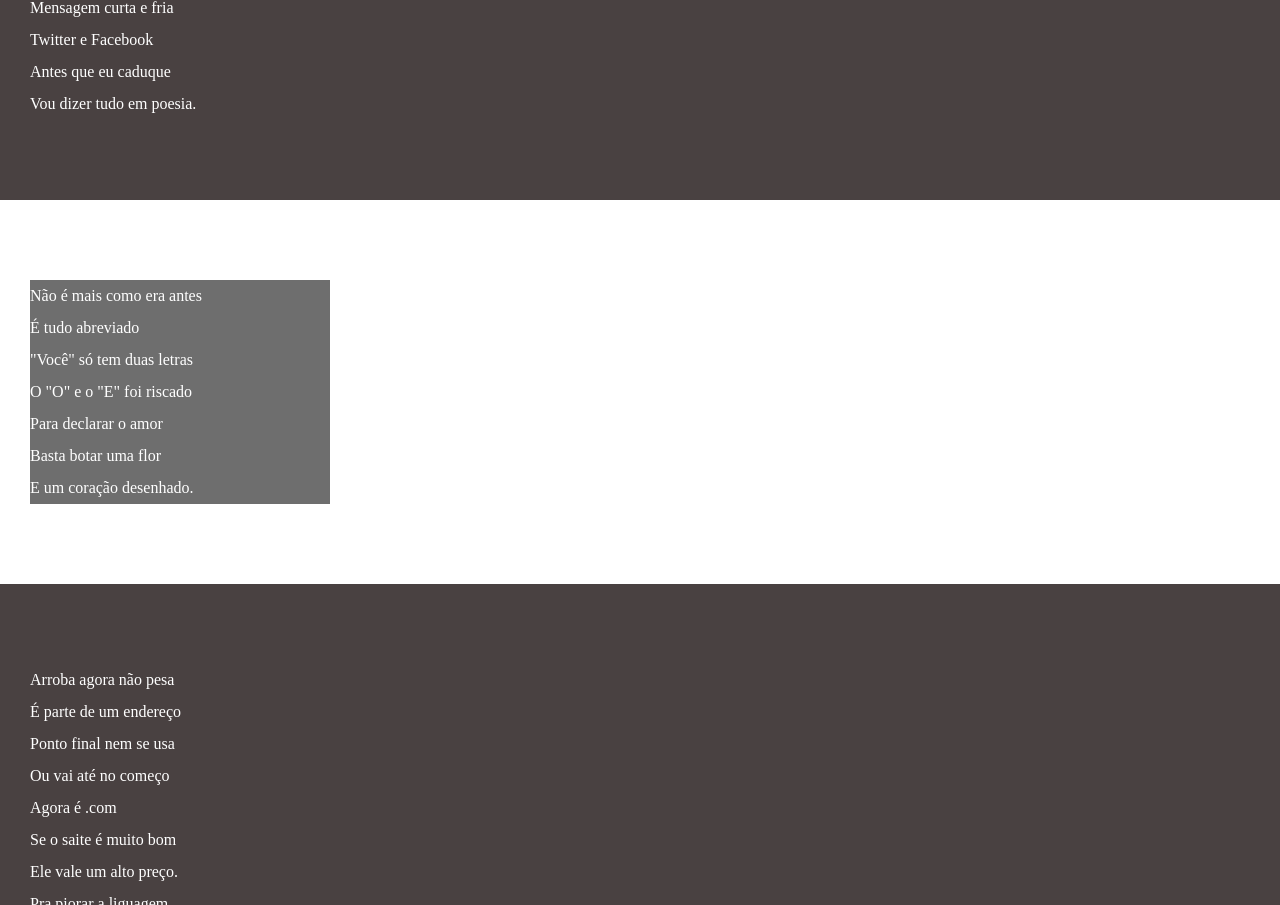
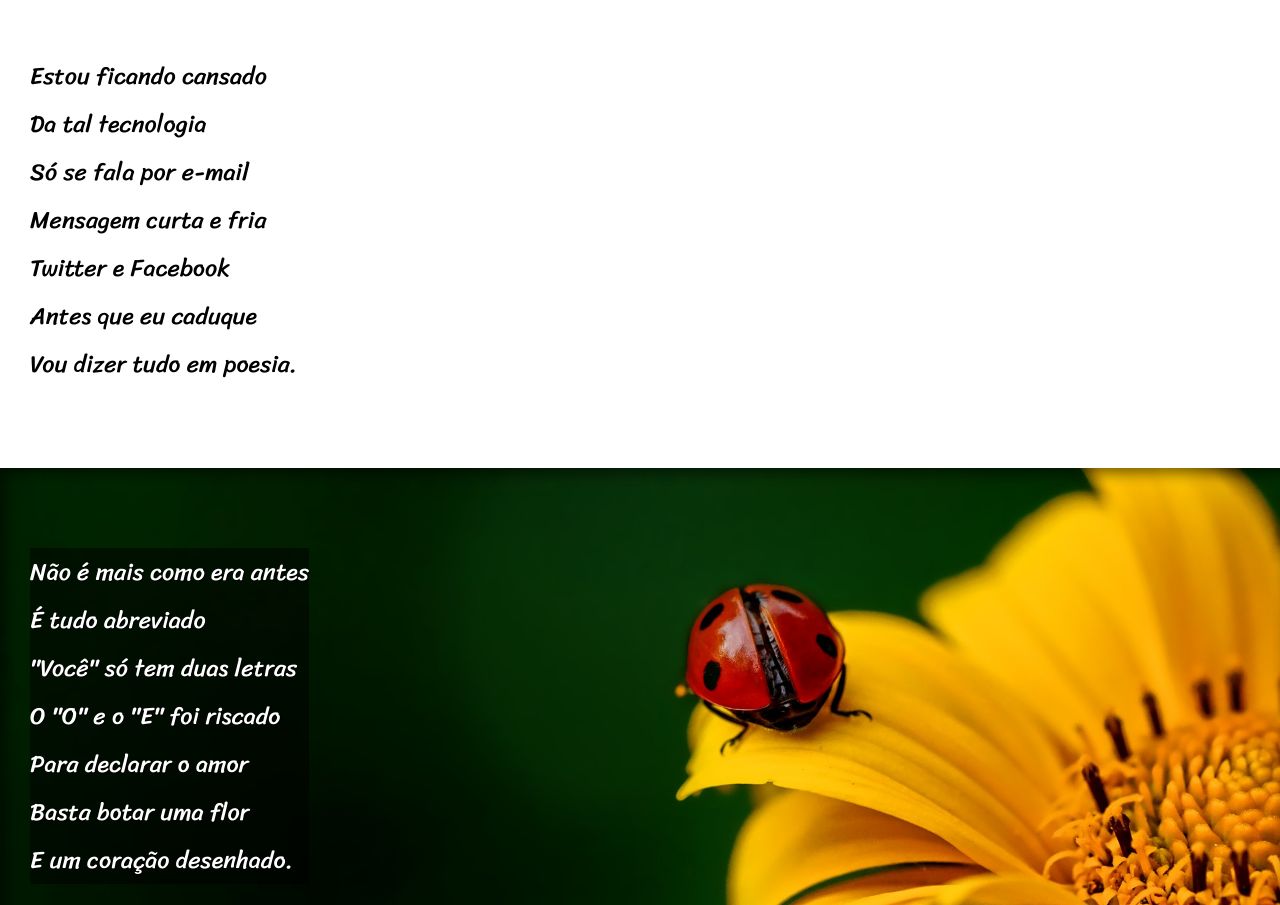
Before and after one commit to hijoaop/html-css, a plain HTML site: page projeto/index.html in a window 1280 px wide. Shown: the part 289-1194 px from the top of the page. Drawn offline with Linux system fonts and the light colour scheme.

Commit message:
finalização

```diff
--- a/projeto/index.html
+++ b/projeto/index.html
@@ -33,7 +33,7 @@
             </p>
         </section>
 
-        <section class="imagem">
+        <section class="imagem" id="img1">
             <p>Não é mais como era antes <br>
                 É tudo abreviado<br>
 
@@ -78,7 +78,7 @@
                 Decifre esse rabisco.<br></p>
         </section>
 
-        <section class="imagem">
+        <section class="imagem" id="img2">
             <p>Tenho saudade das cartas<br>
                 Escritas com a própria mão<br>
 
--- a/projeto/style.css
+++ b/projeto/style.css
@@ -1,4 +1,11 @@
 @charset "UTF-8";
+
+@import url('https://fonts.googleapis.com/css2?family=Passion+One&family=Sriracha&display=swap');
+
+:root{
+    --fonte-pass: 'Passion One', sans-serif;;
+    --fonte-sri: 'Sriracha', cursive;
+}
 
 *{
     padding: 0px;
@@ -10,10 +17,13 @@ html, body{
 }
 
 header{
+    font-family: var(--fonte-pass);
+    font-size: 5vw;
     background-color: black;
     margin: -25px;
     text-align: center;
     color: white;
+
 }
 
 
@@ -24,6 +34,7 @@ header h1{
 }
 
 header p{
+    font-family: var(--fonte-pass);
     padding-bottom: 50px;
     font-variant: normal;
 }
@@ -38,29 +49,42 @@ a:hover{
     font-size: 1.05em;
 }
 
-main{
-
-}
-
 section{
+    font-family: var(--fonte-sri);
     color: white;
     padding-top: 10vh;
     padding-bottom: 10vh;
     line-height: 2em;
     padding-left: 30px;
+    font-size: 3vh;
 }
 
 .imagem{
-    background-color: white;
+    background-size: cover;
+    box-shadow: inset 6px 6px 13px 0px rgba(0, 0, 0, 0.493);
+    background-attachment: fixed;
 }
 
 .imagem p{
-    background-color: rgba(0, 0, 0, 0.568);
-    width: 300px;
+    text-shadow: 1px 1px 0px black;
+    background-color: rgba(0, 0, 0, 0.5);
+    display: inline-block;
+
 }
 
 .normal{
-    background-color: rgb(73, 65, 65);
+    color: black;
+    background-color: rgb(255, 255, 255);
+}
+
+#img1{
+    background-image: url(pacote-d012/imagens/background001.jpg);
+    background-position: right center;
+}
+
+#img2{
+    background-image: url(pacote-d012/imagens/background002.jpg);
+    background-position: right center;
 }
 
 footer{
```
